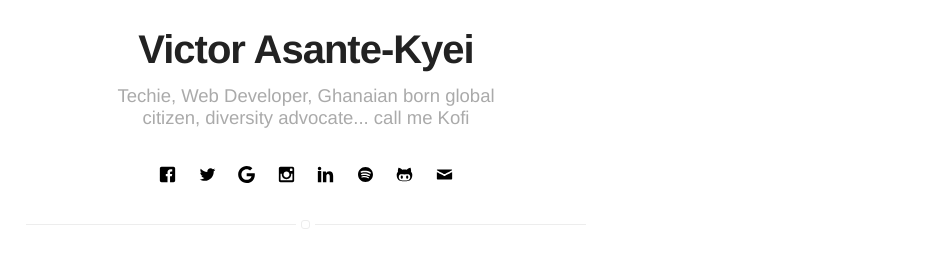
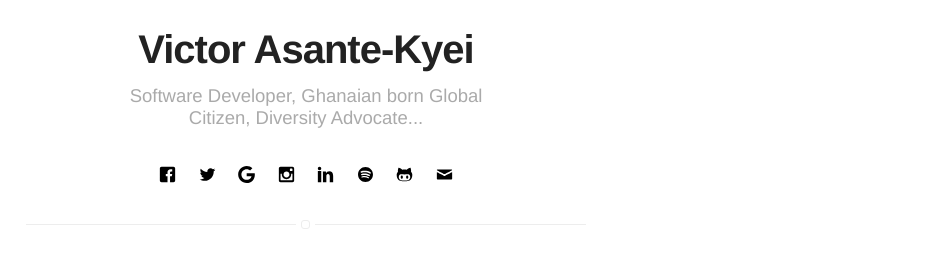
Before and after one commit to BruhKofi/bruhkofi.github.io, a Jekyll site: the page built from blog/index.html, in a window 1280 px wide. Shown: the part 252-530 px from the top of the page, without its empty margins (334-1280 px from the left). Built offline with Jekyll 4.4.1, drawn with Linux system fonts in a browser that asks for light colours; comment, search, counter and statistics services are not loaded.

Commit message:
edit bio, add .idea

```diff
--- a/_config.yml
+++ b/_config.yml
@@ -1,6 +1,6 @@
 # main text of home
 name: Victor Asante-Kyei
-bio: Techie, Web Developer, Ghanaian born global citizen, diversity advocate... call me Kofi
+bio: Software Developer, Ghanaian born Global Citizen, Diversity Advocate...
 
 # twitter summary info
 description: Victor's Official Website and Blog | Portfolio, Current Projects, Blogging about Tech, Career and nitty-gritties of Life and Society
```
